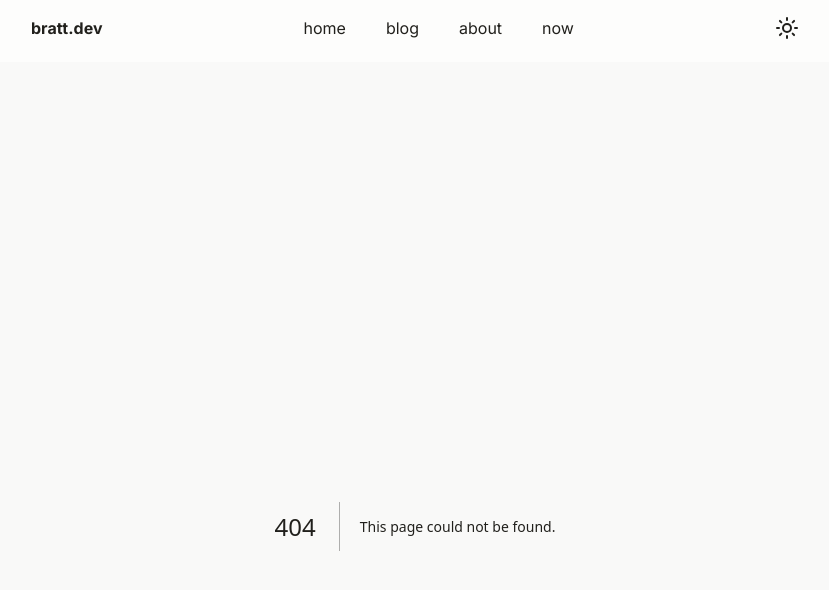
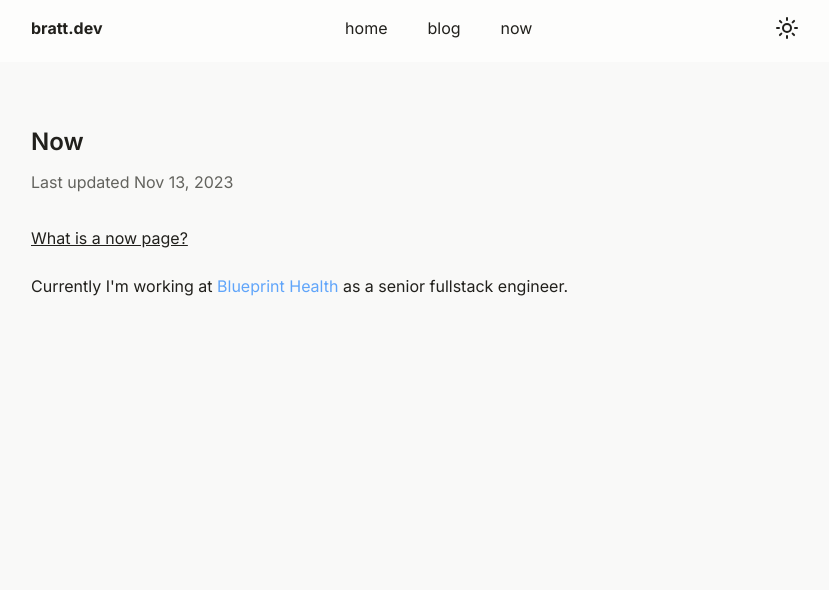
Before and after one commit to jsonhero/bratt.dev, a Next.js app: page /now in a window 1280 px wide. Before the commit this address had no page. Shown: the top 590 px of the page, without its empty margins (225-1054 px from the left). Built offline with nearby package versions, Linux system fonts and the light colour scheme.

Commit message:
updating pages

```diff
--- a/src/app/blog/[slug]/page.tsx
+++ b/src/app/blog/[slug]/page.tsx
@@ -17,7 +17,7 @@ export default async function Page({ params }: { params: { slug: string } }) {
         </h2>
         <p className="text-secondary">
           {/* @ts-ignore */}
-        {DateTime.fromISO(page?.created_time).toLocal().toFormat('LLL dd, yyyy')}
+          {DateTime.fromISO(page?.created_time).toLocal().toFormat('LLL dd, yyyy')}
         </p>
       </div>
       <div className="h-8" />
--- a/src/app/layout.tsx
+++ b/src/app/layout.tsx
@@ -26,12 +26,8 @@ const navPages = [
     href: '/blog',
   },
   {
-    title: 'about',
-    href: '/',
-  },
-  {
     title: 'now',
-    href: '/',
+    href: '/now',
   },
 ]
 
@@ -45,7 +41,7 @@ export default function RootLayout({
       <head>
         <ColorModeScript attribute='data-color-mode' />
       </head>
-      <body className={clsx(inter.className, "gradient-container  bg-primary text-primary transition-colors")}>
+      <body className={clsx(inter.className, "gradient-container  bg-primary text-primary transition-colors duration-500")}>
         <header className="sticky top-0 z-20 bg-tertiary">
           <div className="py-4 max-w-3xl flex justify-between m-auto">
             <Link href="/">
--- /dev/null
+++ b/src/app/now/page.tsx
@@ -0,0 +1,25 @@
+
+export default function Page() {
+  return (
+    <div>
+      <div className="flex flex-col gap-3">
+        <h2 className="text-2xl font-semibold">
+          Now
+        </h2>
+        <p className="text-secondary">
+          Last updated Nov 13, 2023
+        </p>
+      </div>
+      <div className="h-8"></div>
+      <a className="underline" href="https://nownownow.com/about" target="_blank" rel="noopener noreferrer">What is a now page?</a>
+      <div className="h-6">
+
+      </div>
+      <p>
+        {"Currently I'm working at "}
+        <a className="text-blue-400" href="https://www.blueprint-health.com" target="_blank" rel="noopener noreferrer">Blueprint Health</a>
+        {" as a senior fullstack engineer."}
+      </p>
+    </div>
+  )
+}
--- a/src/app/page.tsx
+++ b/src/app/page.tsx
@@ -12,7 +12,7 @@ const socials = [
     Icon: ScrollIcon,
     text: 'Resume',
     href: '/resume.pdf'
-  }
+  },
 ]
 
 export default function Home() {
@@ -32,7 +32,7 @@ export default function Home() {
             {socials.map((social, i) => (
               <li key={i}>
                 <a href={social.href} target="none" rel="noopener noreferrer">
-                  <div className="flex items-center p-3 border border-primary rounded-lg gap-3">
+                  <div className="flex items-center py-2 px-3 border border-primary rounded-lg gap-3">
                     <social.Icon />
                     {social.text}
                   </div>
```
